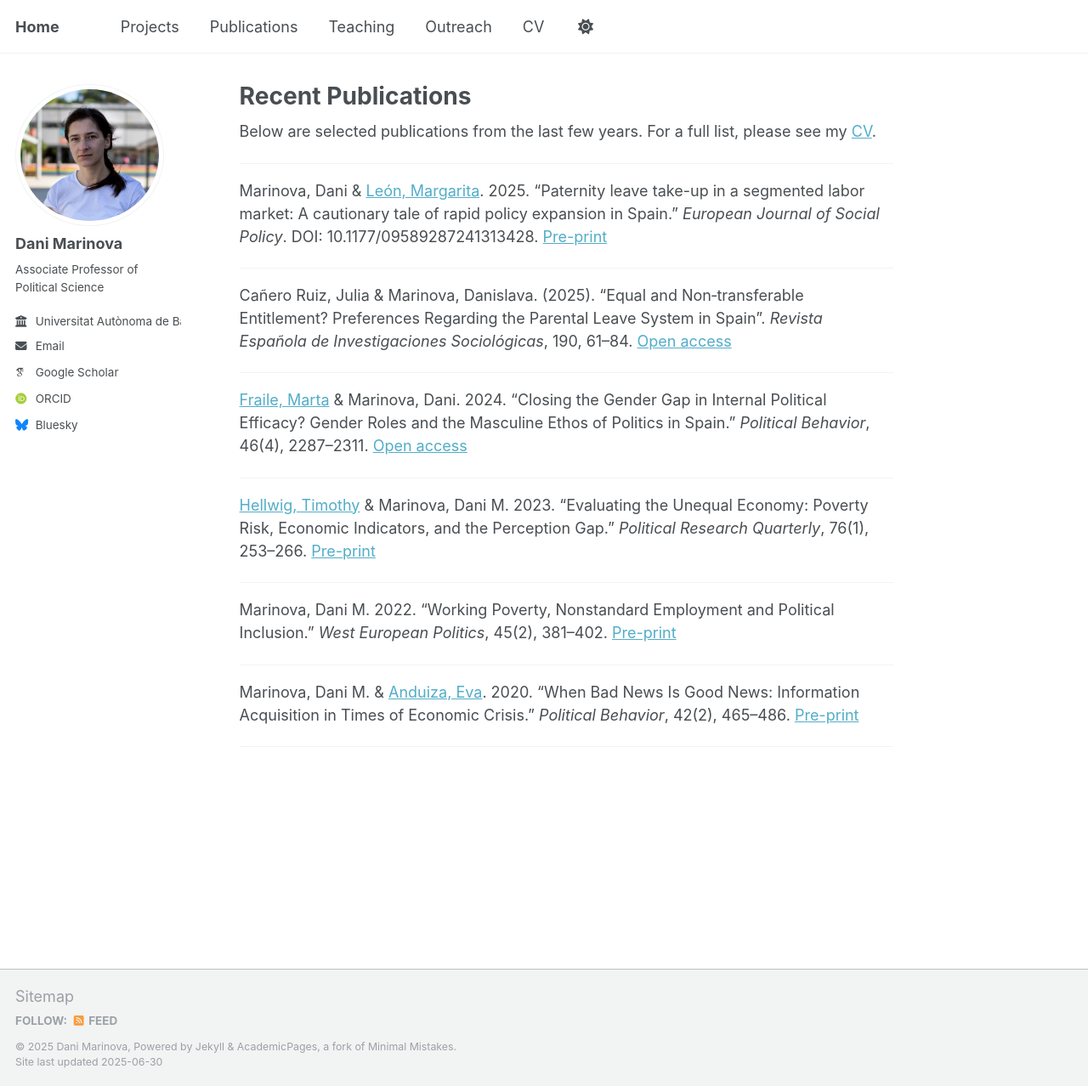
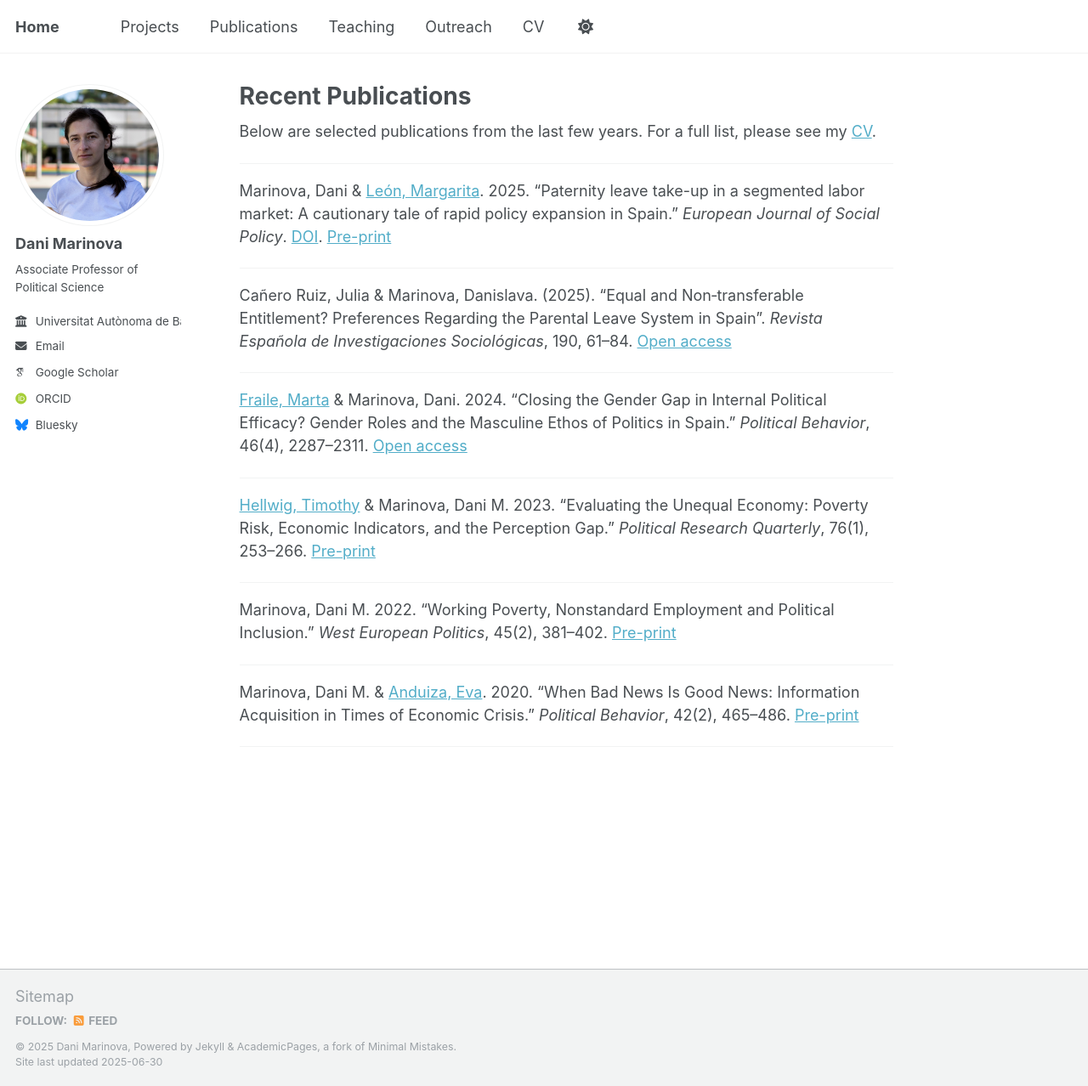
Before and after one commit to cyrila24/personal, a Jekyll site: the page built from _pages/publications.md, in a window 1280 px wide and 1278 px high. Shown: the whole window at 85% size. Built offline with Jekyll 4.4.1, drawn with Linux system fonts in a browser that asks for light colours; some web fonts are replaced; a script that is not in the unit is left out.

Commit message:
Update publications.md

```diff
--- a/_pages/publications.md
+++ b/_pages/publications.md
@@ -9,7 +9,7 @@ Below are selected publications from the last few years. For a full list, please
 
 ---
 
-Marinova, Dani & [León, Margarita](https://scholar.google.com/citations?user=vK5kGwgAAAAJ&hl=es). 2025. "Paternity leave take-up in a segmented labor market: A cautionary tale of rapid policy expansion in Spain." *European Journal of Social Policy*.  DOI: 10.1177/09589287241313428. [Pre-print](https://ddd.uab.cat/pub/artpub/2025/307459/joueursoc_a2025iENG.pdf)
+Marinova, Dani & [León, Margarita](https://scholar.google.com/citations?user=vK5kGwgAAAAJ&hl=es). 2025. "Paternity leave take-up in a segmented labor market: A cautionary tale of rapid policy expansion in Spain." *European Journal of Social Policy*.  [DOI](https://doi.org/10.1177/09589287241313). [Pre-print](https://ddd.uab.cat/pub/artpub/2025/307459/joueursoc_a2025iENG.pdf)
 
 ---
 
```
